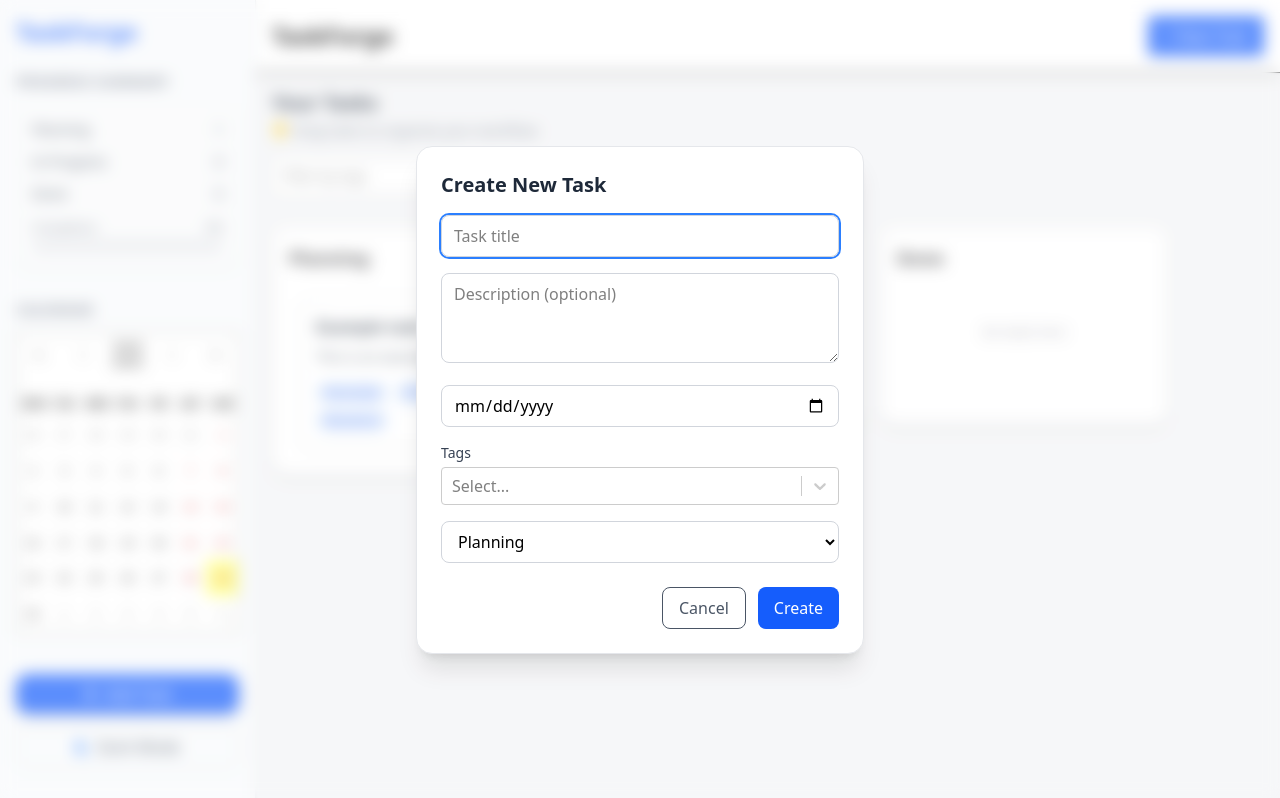
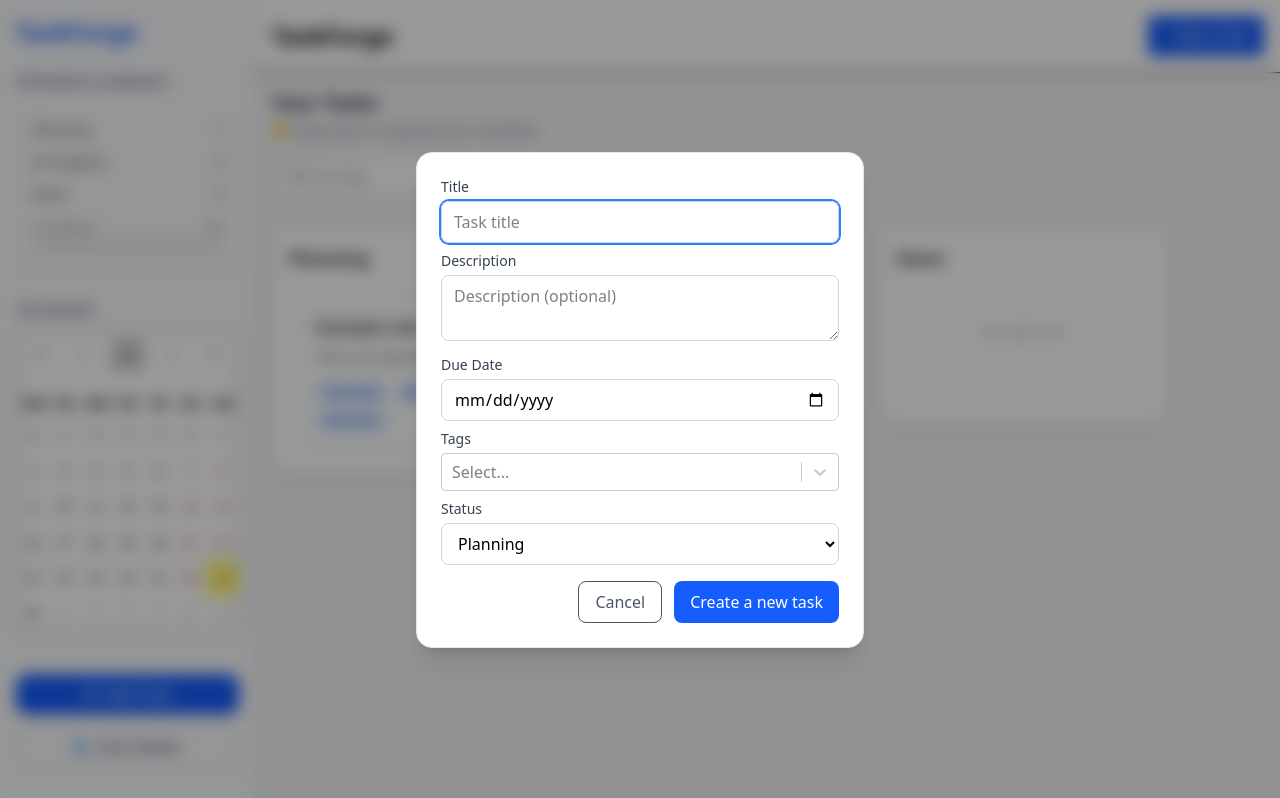
Before and after one commit to otonebieridze/taskforge, a React (Vite) app: page / in a window 1280 px wide. Both pictures are taken after typing "Sample" into the empty fields and a click on the button "+ New Task". Built offline with nearby package versions, Linux system fonts and the light colour scheme.

Commit message:
feat: integrate react-hook-form and add validation error messages

```diff
--- a/package.json
+++ b/package.json
@@ -16,6 +16,7 @@
     "react": "^19.1.0",
     "react-calendar": "^6.0.0",
     "react-dom": "^19.1.0",
+    "react-hook-form": "^7.60.0",
     "react-icons": "^5.5.0",
     "react-select": "^5.10.1",
     "tailwindcss": "^4.1.11"
--- a/src/components/modals/CreateTaskModal.tsx
+++ b/src/components/modals/CreateTaskModal.tsx
@@ -1,115 +1,160 @@
-import { useState } from "react";
 import { useTasks } from "../../context/TaskContext";
 import CreatableSelect from "react-select/creatable";
+import { useTags } from "../../context/TagContext";
 import type { Task } from "../../types/task";
-import { useTags } from "../../context/TagContext";
+import { useForm, Controller } from "react-hook-form";
 
 type Props = {
   isOpen: boolean;
   onClose: () => void;
 };
 
+type FormData = {
+  title: string;
+  description: string;
+  dueDate: string;
+  status: Task["status"];
+  tags: { label: string; value: string }[];
+};
+
 export default function CreateTaskModal({ isOpen, onClose }: Props) {
   const { addTask } = useTasks();
   const { tags: availableTags, addTag } = useTags();
 
-  const [title, setTitle] = useState("");
-  const [description, setDescription] = useState("");
-  const [status, setStatus] = useState<"planning" | "in-progress" | "done">(
-    "planning"
-  );
-  const [dueDate, setDueDate] = useState("");
-  const [selectedTags, setSelectedTags] = useState<
-    { label: string; value: string }[]
-  >([]);
+  const {
+    register,
+    handleSubmit,
+    control,
+    reset,
+    formState: { errors },
+  } = useForm<FormData>({
+    defaultValues: {
+      title: "",
+      description: "",
+      dueDate: "",
+      status: "planning",
+      tags: [],
+    },
+  });
 
-  const handleSubmit = (e: React.FormEvent) => {
-    e.preventDefault();
-    if (!title.trim()) return;
+  const onSubmit = (data: FormData) => {
+    const tagIds = data.tags.map((tag) => tag.value);
 
-    const tags = selectedTags.map((tag) => tag.value);
-
-    selectedTags.forEach((tag) => {
+    data.tags.forEach((tag) => {
       const exists = availableTags.some((t) => t.id === tag.value);
       if (!exists) {
         addTag(tag.label);
       }
     });
 
-    addTask(title.trim(), status, description, dueDate, tags);
-    setTitle("");
-    setDescription("");
-    setStatus("planning");
-    setDueDate("");
-    setSelectedTags([]);
+    addTask(
+      data.title.trim(),
+      data.status,
+      data.description,
+      data.dueDate,
+      tagIds
+    );
+
+    reset();
     onClose();
   };
 
   if (!isOpen) return null;
 
   return (
-    <div className="fixed inset-0 z-50 flex items-center justify-center backdrop-blur-sm bg-white/30">
-      <div className="bg-white p-6 rounded-2xl shadow-xl w-full max-w-md border border-gray-200">
-        <h2 className="text-xl font-semibold mb-4 text-gray-800">
-          Create New Task
-        </h2>
-        <form onSubmit={handleSubmit} className="space-y-4">
+    <div className="fixed inset-0 z-50 flex items-center justify-center backdrop-blur-sm bg-black/40">
+      <div className="bg-white p-6 rounded-2xl shadow-xl w-full max-w-md border border-gray-200 max-h-[95vh] overflow-y-auto">
+        <form onSubmit={handleSubmit(onSubmit)} className="space-y-2">
+          <div>
+            <label className="block text-sm font-medium text-gray-700 mb-1">
+              Title
+            </label>
             <input
               autoFocus
               type="text"
               placeholder="Task title"
-            value={title}
-            onChange={(e) => setTitle(e.target.value)}
+              {...register("title", { required: "Title is required" })}
               className="w-full border border-gray-300 rounded-lg px-3 py-2 focus:outline-none focus:ring-2 focus:ring-blue-500"
+              aria-invalid={!!errors.title}
             />
+            {errors.title && (
+              <p className="text-red-500 text-sm mt-1">
+                {errors.title.message}
+              </p>
+            )}
+          </div>
 
+          <div>
+            <label className="block text-sm font-medium text-gray-700 mb-1">
+              Description
+            </label>
             <textarea
               placeholder="Description (optional)"
-            value={description}
-            onChange={(e) => setDescription(e.target.value)}
-            className="w-full border border-gray-300 rounded-lg px-3 py-2 focus:outline-none focus:ring-2 focus:ring-blue-500"
-            rows={3}
+              {...register("description")}
+              rows={2}
+              className="w-full max-h-24 overflow-auto border border-gray-300 rounded-lg px-3 py-2 focus:outline-none focus:ring-2 focus:ring-blue-500"
             />
+          </div>
 
+          <div>
+            <label className="block text-sm font-medium text-gray-700 mb-1">
+              Due Date
+            </label>
             <input
               type="date"
-            value={dueDate}
-            onChange={(e) => setDueDate(e.target.value)}
+              {...register("dueDate", { required: "Due date is required" })}
               className="w-full border border-gray-300 rounded-lg px-3 py-2"
+              aria-invalid={!!errors.dueDate}
             />
+            {errors.dueDate && (
+              <p className="text-red-500 text-sm mt-1">
+                {errors.dueDate.message}
+              </p>
+            )}
+          </div>
 
+          <div>
             <label className="block text-sm font-medium text-gray-700 mb-1">
               Tags
             </label>
+            <Controller
+              control={control}
+              name="tags"
+              render={({ field }) => (
                 <CreatableSelect
                   isMulti
+                  classNamePrefix="react-select"
                   options={availableTags.map((tag) => ({
                     label: tag.label,
                     value: tag.id,
                   }))}
-            value={selectedTags}
-            onChange={(newValue) =>
-              setSelectedTags(newValue as { label: string; value: string }[])
-            }
+                  value={field.value}
+                  onChange={field.onChange}
                   onCreateOption={(inputValue) => {
                     const newTag = {
                       label: inputValue,
                       value: inputValue.toLowerCase(),
                     };
-              setSelectedTags((prev) => [...prev, newTag]);
+                    field.onChange([...field.value, newTag]);
                   }}
-            classNamePrefix="react-select"
                 />
+              )}
+            />
+          </div>
 
+          <div>
+            <label className="block text-sm font-medium text-gray-700 mb-1">
+              Status
+            </label>
             <select
-            value={status}
-            onChange={(e) => setStatus(e.target.value as Task["status"])}
+              {...register("status")}
               className="w-full border border-gray-300 rounded-lg px-3 py-2 focus:outline-none focus:ring-2 focus:ring-blue-500"
             >
               <option value="planning">Planning</option>
               <option value="in-progress">In Progress</option>
               <option value="done">Done</option>
             </select>
+          </div>
 
           <div className="flex justify-end gap-3 pt-2">
             <button
@@ -123,7 +168,7 @@ export default function CreateTaskModal({ isOpen, onClose }: Props) {
               type="submit"
               className="px-4 py-2 bg-blue-600 text-white rounded-lg hover:bg-blue-700 transition cursor-pointer"
             >
-              Create
+              Create a new task
             </button>
           </div>
         </form>
--- a/src/components/modals/EditTaskModal.tsx
+++ b/src/components/modals/EditTaskModal.tsx
@@ -1,59 +1,68 @@
-import { useState, useEffect } from "react";
+import { useEffect } from "react";
 import type { Task } from "../../types/task";
 import { useTasks } from "../../context/TaskContext";
 import CreatableSelect from "react-select/creatable";
 import { useTags } from "../../context/TagContext";
+import { useForm, Controller } from "react-hook-form";
 
 type Props = {
   task: Task | null;
   onClose: () => void;
 };
 
+type FormData = {
+  title: string;
+  description: string;
+  dueDate: string;
+  status: Task["status"];
+  tags: { label: string; value: string }[];
+};
+
 export default function EditTaskModal({ task, onClose }: Props) {
   const { updateTask } = useTasks();
   const { tags: availableTags, addTag } = useTags();
 
-  const [title, setTitle] = useState("");
-  const [description, setDescription] = useState("");
-  const [status, setStatus] = useState<"planning" | "in-progress" | "done">(
-    "planning"
-  );
-  const [dueDate, setDueDate] = useState("");
-  const [selectedTags, setSelectedTags] = useState<
-    { label: string; value: string }[]
-  >([]);
-
-  const tagOptions = availableTags.map((tag) => ({
-    label: tag.label,
-    value: tag.id,
-  }));
+  const {
+    register,
+    handleSubmit,
+    control,
+    reset,
+    formState: { errors },
+  } = useForm<FormData>({
+    defaultValues: {
+      title: "",
+      description: "",
+      dueDate: "",
+      status: "planning",
+      tags: [],
+    },
+  });
 
   useEffect(() => {
     if (task) {
-      setTitle(task.title);
-      setDescription(task.description || "");
-      setDueDate(task.dueDate || "");
-      setSelectedTags(
-        (task.tags || []).map((tag) => ({
+      reset({
+        title: task.title,
+        description: task.description || "",
+        dueDate: task.dueDate || "",
+        status: task.status,
+        tags: (task.tags || []).map((tag) => ({
           label: tag,
           value: tag,
-        }))
-      );
-      setStatus(task.status);
+        })),
+      });
     }
-  }, [task]);
+  }, [task, reset]);
 
-  const handleSubmit = (e: React.FormEvent) => {
-    e.preventDefault();
+  const onSubmit = (data: FormData) => {
     if (!task) return;
 
     const updatedTask: Task = {
       ...task,
-      title,
-      description,
-      dueDate,
-      tags: selectedTags.map((tag) => tag.value),
-      status,
+      title: data.title,
+      description: data.description,
+      dueDate: data.dueDate,
+      status: data.status,
+      tags: data.tags.map((tag) => tag.value),
     };
 
     updateTask(updatedTask);
@@ -63,61 +72,101 @@ export default function EditTaskModal({ task, onClose }: Props) {
   if (!task) return null;
 
   return (
-    <div className="fixed inset-0 z-50 flex items-center justify-center backdrop-blur-sm bg-white/30">
-      <div className="bg-white p-6 rounded-2xl shadow-xl w-full max-w-md border border-gray-200">
-        <h2 className="text-xl font-semibold mb-4 text-gray-800">Edit Task</h2>
-        <form onSubmit={handleSubmit} className="space-y-4">
+    <div className="fixed inset-0 z-50 flex items-center justify-center backdrop-blur-sm bg-black/40">
+      <div className="bg-white p-6 rounded-2xl shadow-xl w-full max-w-md border border-gray-200 max-h-[95vh] overflow-y-auto">
+        <form onSubmit={handleSubmit(onSubmit)} className="space-y-2">
+          <div>
+            <label className="block text-sm font-medium text-gray-700 mb-1">
+              Title
+            </label>
             <input
               autoFocus
               type="text"
               placeholder="Task title"
-            value={title}
-            onChange={(e) => setTitle(e.target.value)}
-            className="w-full border border-gray-300 rounded-lg px-3 py-2"
+              {...register("title", { required: "Title is required" })}
+              className="w-full border border-gray-300 rounded-lg px-3 py-2 focus:outline-none focus:ring-2 focus:ring-blue-500"
+              aria-invalid={!!errors.title}
             />
+            {errors.title && (
+              <p className="text-red-500 text-sm mt-1">
+                {errors.title.message}
+              </p>
+            )}
+          </div>
+
+          <div>
+            <label className="block text-sm font-medium text-gray-700 mb-1">
+              Description
+            </label>
             <textarea
-            placeholder="Description"
-            value={description}
-            onChange={(e) => setDescription(e.target.value)}
-            className="w-full border border-gray-300 rounded-lg px-3 py-2"
-            rows={3}
+              placeholder="Description (optional)"
+              {...register("description")}
+              rows={2}
+              className="w-full max-h-24 overflow-auto border border-gray-300 rounded-lg px-3 py-2 focus:outline-none focus:ring-2 focus:ring-blue-500"
             />
+          </div>
+
+          <div>
+            <label className="block text-sm font-medium text-gray-700 mb-1">
+              Due Date
+            </label>
             <input
               type="date"
-            value={dueDate}
-            onChange={(e) => setDueDate(e.target.value)}
+              {...register("dueDate", { required: "Due date is required" })}
               className="w-full border border-gray-300 rounded-lg px-3 py-2"
+              aria-invalid={!!errors.dueDate}
             />
+            {errors.dueDate && (
+              <p className="text-red-500 text-sm mt-1">
+                {errors.dueDate.message}
+              </p>
+            )}
+          </div>
+
+          <div>
             <label className="block text-sm font-medium text-gray-700 mb-1">
               Tags
             </label>
+            <Controller
+              control={control}
+              name="tags"
+              render={({ field: { onChange, value } }) => (
                 <CreatableSelect
                   isMulti
-            options={tagOptions}
-            value={selectedTags}
-            onChange={(newValue) =>
-              setSelectedTags(newValue as { label: string; value: string }[])
-            }
+                  options={availableTags.map((tag) => ({
+                    label: tag.label,
+                    value: tag.id,
+                  }))}
+                  value={value}
+                  onChange={(newValue) => onChange(newValue)}
                   onCreateOption={(label) => {
                     addTag(label);
-              setSelectedTags((prev) => [
-                ...prev,
+                    onChange([
+                      ...(value || []),
                       { label, value: label.toLowerCase() },
                     ]);
                   }}
                   classNamePrefix="react-select"
                 />
+              )}
+            />
+          </div>
+
+          <div>
+            <label className="block text-sm font-medium text-gray-700 mb-1">
+              Status
+            </label>
             <select
-            value={status}
-            onChange={(e) => setStatus(e.target.value as Task["status"])}
-            className="w-full border border-gray-300 rounded-lg px-3 py-2"
+              {...register("status")}
+              className="w-full border border-gray-300 rounded-lg px-3 py-2 focus:outline-none focus:ring-2 focus:ring-blue-500"
             >
               <option value="planning">Planning</option>
               <option value="in-progress">In Progress</option>
               <option value="done">Done</option>
             </select>
+          </div>
 
-          <div className="flex justify-end gap-2 pt-2">
+          <div className="flex justify-end gap-3 pt-2">
             <button
               type="button"
               onClick={onClose}
```
Also changed, not shown: 1 other file (tests, documents, lock files or other folders). Lines whose indentation alone changed are shown as unchanged.
